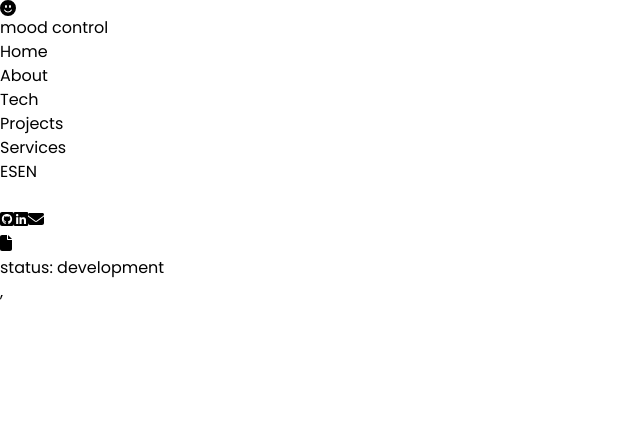
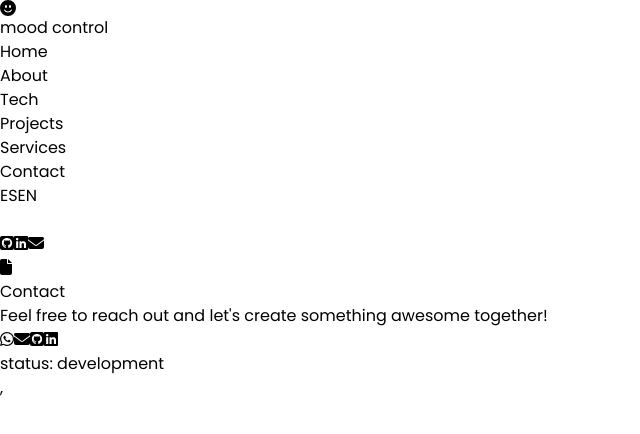
Before and after one commit to MercedesPoisson/Portfolio, a React (Create React App) app: page /contact in a window 1280 px wide. Shown: the top 434 px of the page, without its empty margins (0-640 px from the left). Built offline with nearby package versions, Linux system fonts and the light colour scheme.

Commit message:
contact + translation

```diff
--- a/package.json
+++ b/package.json
@@ -30,6 +30,7 @@
     "web-vitals": "^2.1.4"
   },
   "scripts": {
+    "dev": "react-scripts start",
     "start": "react-scripts start",
     "build": "react-scripts build",
     "test": "react-scripts test",
--- a/public/index.html
+++ b/public/index.html
@@ -11,7 +11,7 @@
     <link rel="apple-touch-icon" href="%PUBLIC_URL%/logo192.png" />
     <link rel="manifest" href="%PUBLIC_URL%/manifest.json" />
 
-    <title>Portfolio Mercedes Poisson</title>
+    <title>< > Mercedes Poisson</title>
 
   </head>
   <body>
--- a/src/Translations/en/global_en.json
+++ b/src/Translations/en/global_en.json
@@ -10,7 +10,8 @@
         "About": "About",
         "Tech": "Tech",
         "Projects": "Projects",
-        "Services": "Services"
+        "Services": "Services",
+        "Contact": "Contact"
     },
     "About": {
         "title": "About",
@@ -23,7 +24,11 @@
         "p": "Found some of the technologies I worked with:"
     },
     "ProjectsMini": {
-        "title": "Projects"
+        "title": "Projects",
+        "description_airebnb": "A dynamic application connecting property owners across Argentina with travelers seeking a home-like experience. Developed with Vite for speed, TypeScript for code quality, and Tailwind CSS for styling. Powered by Node.js and Express, with PostgreSQL and Sequelize for data management. Security and user authentication managed through Auth0, email notifications with NodeMailer, and image handling via Cloudinary. Enhanced with React libraries and integrated with Mercado Pago for seamless payments.",
+        "description_foodielovers": "A recipe-sharing app where users can explore and contribute their culinary creations. The front-end boasts React for seamless UI and Redux for managing global state. Offering an array of user-friendly filters, including a case-insensitive search bar for easy recipe discovery. Creating interactive recipe submission forms was a highlight, complete with a preview feature and image upload options. On the back-end, Node.js manages routes, controllers, and handlers, while a PostgreSQL database works alongside Sequelize ORM for efficient data management.",
+        "description_rick": "This was the first application I developed to learn different technologies that I later improved. It is a hybrid project that, despite the mix of tech, turned out quite decent. It is an application to explore the characters from the TV series Rick & Morty. Users can search and filter characters in various ways, save them as favorites, and authenticate users.",
+        "button": "Close"
     },
     "Services": {
         "title": "Services",
@@ -38,6 +43,10 @@
         "maint_text": "Optimizing existing websites, continuous maintenance to ensure optimal performance.",
         "commerce_text": "Implementation and customization of eCommerce platforms to create appealing and functional online stores.",
         "technical_text": "Identifying and resolving technical issues in existing applications and websites."
+    },
+    "Contact": {
+        "title": "Contact",
+        "p": "Feel free to reach out and let's create something awesome together!"
     }
 
 }
--- a/src/Translations/es/global_es.json
+++ b/src/Translations/es/global_es.json
@@ -10,7 +10,8 @@
         "About": "Sobre Mi",
         "Tech": "Tech",
         "Projects": "Proyectos",
-        "Services": "Servicios"
+        "Services": "Servicios",
+        "Contact": "Contacto"
     },
     "About": {
         "title": "Sobre Mi",
@@ -23,7 +24,11 @@
         "p": "Encontrá algunas de las tecnologías con las que he trabajado:"
     },
     "ProjectsMini": {
-        "title": "Proyectos"
+        "title": "Proyectos",
+        "description_airebnb": "Una aplicación dinámica que conecta a dueños de propiedades en toda Argentina con viajeros que buscan una experiencia similar a estar en casa. Desarrollada con Vite para una mayor velocidad, TypeScript para garantizar la calidad del código, y Tailwind CSS para el diseño. Potenciada por Node.js y Express, con PostgreSQL y Sequelize para la gestión de datos. La seguridad y la autenticación de usuarios se gestionan a través de Auth0, las notificaciones por correo electrónico con NodeMailer, y el manejo de imágenes mediante Cloudinary. Mejorada con bibliotecas de React e integrada con Mercado Pago para pagos sin interrupciones.",
+        "description_foodielovers": "Una aplicación para compartir recetas donde los usuarios pueden explorar y contribuir con sus creaciones culinarias. El front-end utiliza React para una interfaz de usuario fluida y Redux para gestionar el estado global. Ofrece una variedad de filtros fáciles de usar, incluido un buscador insensible a mayúsculas y minúsculas para facilitar el descubrimiento de recetas. Destaca la creación de formularios interactivos para enviar recetas, completos con una función de vista previa y opciones de carga de imágenes. En el back-end, Node.js se encarga de las rutas, controladores y manejadores, mientras que una base de datos PostgreSQL trabaja junto con Sequelize ORM para una gestión eficiente de datos.",
+        "description_rick": "Esta fue la primera aplicación que desarrollé para aprender diferentes tecnologías que luego mejoré. Es un proyecto híbrido que, a pesar de la combinación de tecnologías, resultó bastante decente. Es una aplicación para explorar los personajes de la serie de televisión Rick & Morty. Los usuarios pueden buscar y filtrar personajes de diversas formas, guardarlos como favoritos y autenticarse en la aplicación",
+        "button": "Cerrar"
     },
     "Services": {
         "title": "Servicios",
@@ -38,5 +43,9 @@
         "maint_text": "Optimizando de sitios existentes, mantenimiento continuo para garantizar un rendimiento óptimo.",
         "commerce_text": "Implementación y personalización de plataformas de comercio electrónico para crear tiendas en línea atractivas y funcionales.",
         "technical_text": "Identificación y resolución de problemas técnicos en aplicaciones y sitios web existentes."
+    },
+    "Contact": {
+        "title": "Contacto",
+        "p": "¡No dudes en contactarme y creemos algo increíble juntos!"
     }
 }
--- a/src/components/Contact.jsx
+++ b/src/components/Contact.jsx
@@ -1,11 +1,36 @@
+import React from "react";
+import { useContext } from "react";
+import ColorContext from "./ColorContext";
+import { useTranslation }  from "react-i18next";
+import { FontAwesomeIcon } from "@fortawesome/react-fontawesome";
+import { faGithubSquare, faLinkedin } from "@fortawesome/free-brands-svg-icons";
+import { faEnvelope as faEnvelope } from "@fortawesome/free-solid-svg-icons";
+import { faWhatsapp } from "@fortawesome/free-brands-svg-icons";
+
 const Contact = () => {
-    return(
+    const [t, i18n] = useTranslation("global");
+    const { isPurple, toggleColor } = useContext(ColorContext);
+
+    return (
         <div className="mt-20">
-            <form >
+            <h1 className={`mb-1 text-4xl font-bold ${isPurple ? "text-slate-200" : "text-black"}`}>{t("Contact.title")}</h1>
+            <p className={isPurple ? "text-green" : "text-red"}>{t("Contact.p")}</p>
+            <div className={`flex items-center mt-4 ${isPurple ? "text-red" : "text-green"}`}>
+                <a href="https://wa.me/5491158335017" className="flex flex-col items-center cursor-pointer mx-4">
+                    <FontAwesomeIcon icon={faWhatsapp} className="text-4xl hover:text-red" />
+                </a>
+                <a href="mailto:mercedespoisson@yahoo.com" className="flex flex-col items-center cursor-pointer mx-4">
+                    <FontAwesomeIcon icon={faEnvelope} className="text-4xl hover:text-red" />
+                </a>
+                <a href="https://github.com/MercedesPoisson" target="_blank" rel="noopener noreferrer" className="flex flex-col items-center cursor-pointer mx-4">
+                    <FontAwesomeIcon icon={faGithubSquare} className="text-4xl hover:text-red" />
+                </a>
+                <a href="https://www.linkedin.com/in/mercedespoisson/" target="_blank" rel="noopener noreferrer" className="flex flex-col items-center cursor-pointer mx-4">
+                    <FontAwesomeIcon icon={faLinkedin} className="text-4xl hover:text-red" />
+                </a>
+            </div>
+        </div>
+    );
+};
 
-            </form>
-
-        </div>
-    )
-}
-export default Contact
+export default Contact;
--- a/src/components/NavBar.jsx
+++ b/src/components/NavBar.jsx
@@ -66,7 +66,7 @@ const NavBar = () => {
           isPurple ? "text-slate-200" : "text-black"
         }`}
       >
-        <nav className="hidden sm:flex space-x-6">
+        <nav className="hidden sm:flex space-x-6 mr-6">
           <ul className="flex space-x-6">
             <li
               className="cursor-pointer font-medium hover:text-green"
@@ -99,16 +99,13 @@ const NavBar = () => {
             >
               {t("NavBar.Services")}
             </li>
-            {/* <li className="cursor-pointer font-medium hover:text-green" onClick={handleNavigateToContact}>Contact</li> */}
-            {/* <li className="cursor-pointer mr-1 font-bold text-red hover:text-black">
-              <button onClick={() => i18n.changeLanguage("es")}>
-                ES
-              </button>
+
+            <li
+              className="cursor-pointer font-medium hover:text-green"
+              onClick={handleNavigateToContact}
+            >
+              {t("NavBar.Contact")}
             </li>
-            <li className="cursor-pointer font-bold text-red hover:text-black">
-              <button onClick={() => i18n.changeLanguage("en")}>EN
-                </button>
-                </li> */}
           </ul>
         </nav>
 
@@ -145,64 +142,60 @@ const NavBar = () => {
 
   {/* Menú hamburguesa */}
   {showMenu && (
-            <ul className="bg-white fixed top-0 left-0 w-screen h-screen flex flex-col justify-center items-center p-4"
+    <ul
+      className="bg-white fixed top-0 left-0 w-screen h-screen flex flex-col justify-center items-center p-4"
       style={{
         zIndex: 9999,
       }}
     >
       <li
-                className="block cursor-pointer font-medium text-black hover:text-green mb-2"
+        className={`block cursor-pointer font-medium ${
+          isPurple ? "text-slate-200" : "text-black"
+        } hover:text-green mb-2`}
         onClick={handleNavigateToPortfolio}
       >
         {t("NavBar.Home")}
       </li>
       <li
-                className="block cursor-pointer font-medium text-black hover:text-green mb-2"
+        className={`block cursor-pointer font-medium ${
+          isPurple ? "text-slate-200" : "text-black"
+        } hover:text-green mb-2`}
         onClick={handleNavigateToAbout}
       >
         {t("NavBar.About")}
       </li>
       <li
-                className="block cursor-pointer font-medium text-black hover:text-green mb-2"
+        className={`block cursor-pointer font-medium ${
+          isPurple ? "text-slate-200" : "text-black"
+        } hover:text-green mb-2`}
         onClick={handleNavigateTotech}
       >
-                Tech
+        {t("NavBar.Tech")}
       </li>
       <li
-                className="block cursor-pointer font-medium text-black hover:text-green mb-2"
+        className={`block cursor-pointer font-medium ${
+          isPurple ? "text-slate-200" : "text-black"
+        } hover:text-green mb-2`}
         onClick={handleNavigateToProject}
       >
         {t("NavBar.Projects")}
       </li>
       <li
-                className="block cursor-pointer font-medium text-black hover:text-green mb-2"
+        className={`block cursor-pointer font-medium ${
+          isPurple ? "text-slate-200" : "text-black"
+        } hover:text-green mb-2`}
         onClick={handleNavigateToServices}
       >
         {t("NavBar.Services")}
       </li>
-              {/* <li className="block cursor-pointer font-medium text-black hover:text-green mb-2" onClick={handleNavigateToContact}>Contact</li> */}
-              {/* <li
-                className="block cursor-pointer font-bold text-red hover:text-black"
-                onClick={() => {
-                  setShowMenu(false);
-                }}
+      <li
+        className={`block cursor-pointer font-medium ${
+          isPurple ? "text-slate-200" : "text-black"
+        } hover:text-green mb-2`}
+        onClick={handleNavigateToContact}
       >
-                <button onClick={() => i18n.changeLanguage("es")}>
-                  ES
-                </button>
-
+        {t("NavBar.Contact")}
       </li>
-              <li
-                className="block cursor-pointer font-bold text-red hover:text-black"
-                onClick={() => {
-                  setShowMenu(false);
-                }}
-              >
-                <button onClick={() => i18n.changeLanguage("en")}>
-                  EN
-                </button>
-
-              </li> */}
     </ul>
   )}
         </div>
--- a/src/components/Tech.jsx
+++ b/src/components/Tech.jsx
@@ -8,6 +8,7 @@ import React from "react";
 import { useContext } from "react";
 import ColorContext from "./ColorContext";
 import { useTranslation }  from "react-i18next"
+import { SiNextdotjs } from "react-icons/si";
 
 // import "./Tech.css";
 
@@ -50,6 +51,11 @@ const Tech = () => {
           <div className="flex flex-col items-center border mb-8 py-2">
             <span><FontAwesomeIcon icon={faReact} className={`mr-2 cursor-pointer text-4xl ${isPurple ? "text-red  hover:text-green" : "text-green hover:text-red"}  `} /></span>
             <span>React.js</span>
+          </div>
+
+          <div className="flex flex-col items-center border mb-8 py-2">
+            <span><SiNextdotjs icon={SiNextdotjs} className={`mr-2 cursor-pointer text-4xl ${isPurple ? "text-red  hover:text-green" : "text-green hover:text-red"}  `} /></span>
+            <span>Next.js</span>
           </div>
 
           <div className="flex flex-col items-center border mb-8 py-2">
--- a/src/components/portfolio.jsx
+++ b/src/components/portfolio.jsx
@@ -13,7 +13,7 @@ const Portfolio = () => {
     return (
         <div className={`mt-20 `}>
             <h4 className={`mb-6 text-base font-bold ${isPurple ? "text-red" : "text-green"}`}>{t("Portfolio.hi")}</h4>
-            <h1 className={`mb-1 text-2xl sm:text-4xl md:text-5xl font-bold ${isPurple ? "text-slate-200" : "text-black"}`}>Mercedes Poisson</h1>
+            <h1 className={`mb-1 text-2xl sm:text-4xl md:text-5xl font-bold ${isPurple ? "text-slate-200" : "text-black" } `}>Mercedes Poisson</h1>
 
             <div
         className={`animation-area flex uppercase tracking-[5px] bg-transparent text-2xl sm:text-4xl text-argentina py-[20px] h-[80px]  ${
```
Also changed, not shown: src/components/ProjectsMini.jsx (+5 -7 lines). Lines whose indentation alone changed are shown as unchanged.
